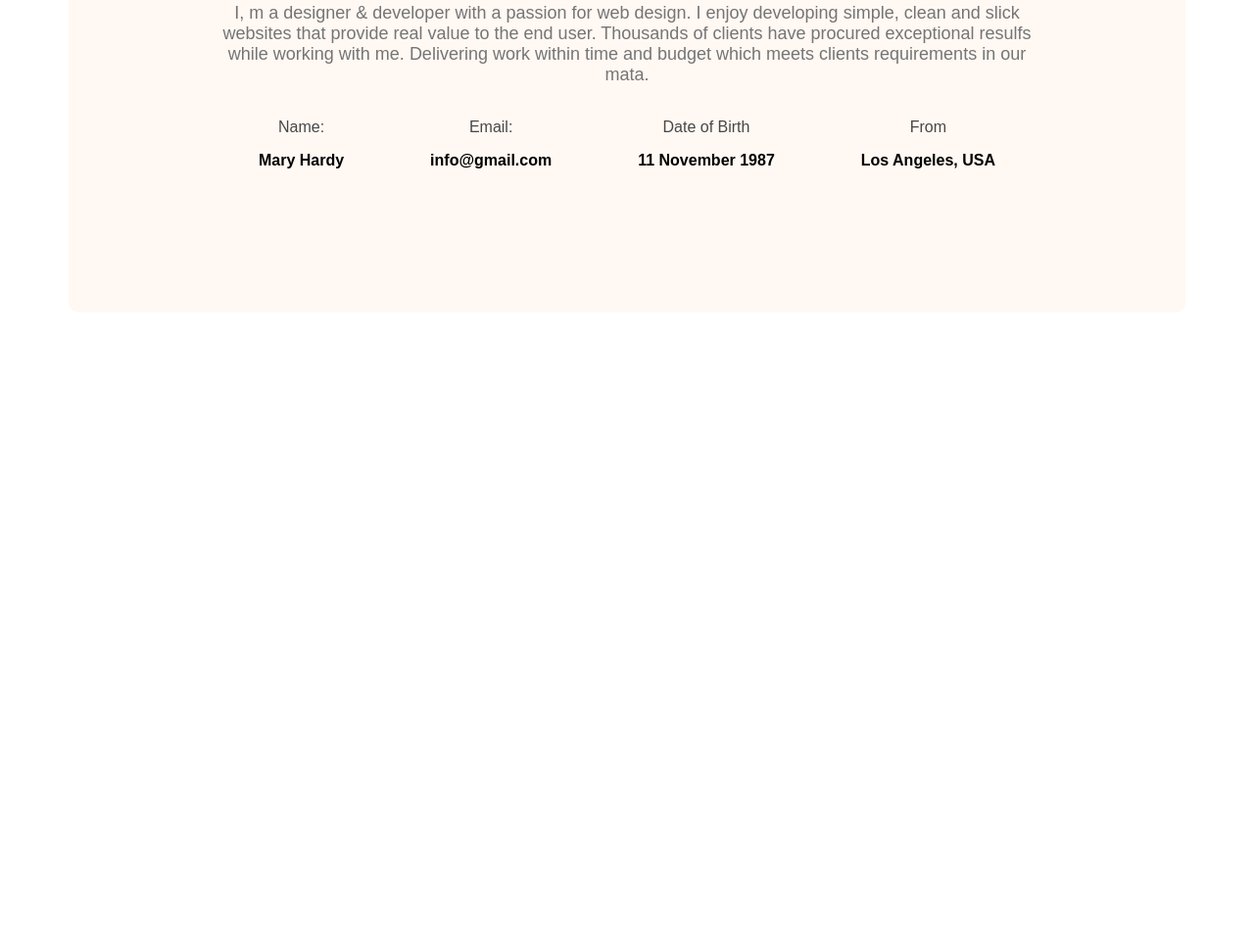
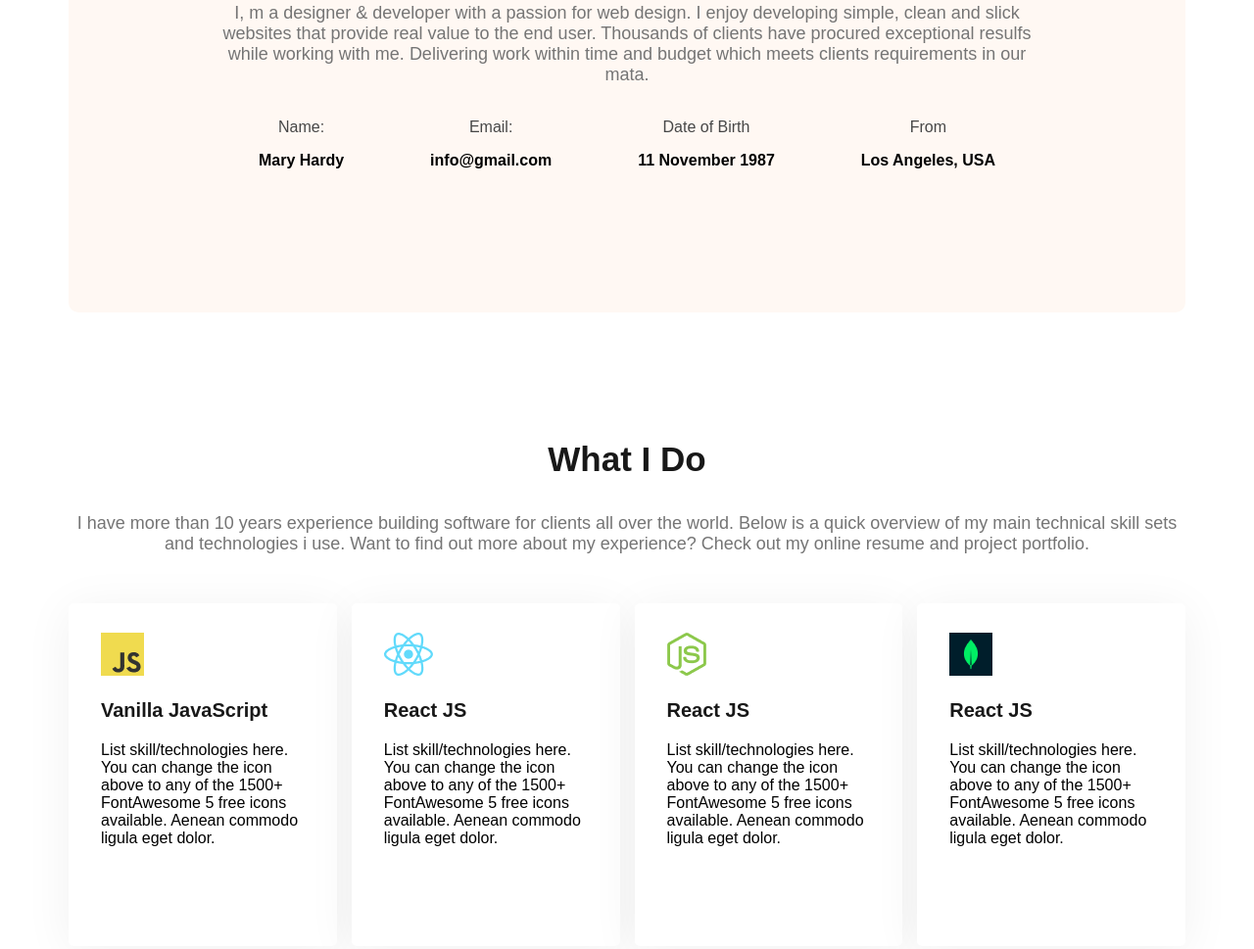
Before and after one commit to antnose/PH-Module-5, a plain HTML site: page index.html in a window 1280 px wide. Shown: the part 1192-2161 px from the top of the page at 98% size. Before the commit the page ends 1519 px from the top, so only its background shows below. Drawn offline with Linux system fonts and the light colour scheme.

Commit message:
add technology section

```diff
--- a/index.html
+++ b/index.html
@@ -69,6 +69,57 @@
           </div>
         </div>
       </section>
+
+      <section class="skills">
+        <h3 class="section_title">What I Do</h3>
+        <p class="section_description">
+          I have more than 10 years experience building software for clients all
+          over the world. Below is a quick overview of my main technical skill
+          sets and technologies i use. Want to find out more about my
+          experience? Check out my online resume and project portfolio.
+        </p>
+        <div class="cards">
+          <div class="card">
+            <img class="card_img" src="./images/icons/js.png" alt="" />
+            <p class="card_title">Vanilla JavaScript</p>
+            <p class="card_description">
+              List skill/technologies here. You can change the icon above to any
+              of the 1500+ FontAwesome 5 free icons available. Aenean commodo
+              ligula eget dolor.
+            </p>
+          </div>
+
+          <div class="card">
+            <img class="card_img" src="./images/icons/react.png" alt="" />
+            <p class="card_title">React JS</p>
+            <p class="card_description">
+              List skill/technologies here. You can change the icon above to any
+              of the 1500+ FontAwesome 5 free icons available. Aenean commodo
+              ligula eget dolor.
+            </p>
+          </div>
+
+          <div class="card">
+            <img class="card_img" src="./images/icons/nodejs.png" alt="" />
+            <p class="card_title">React JS</p>
+            <p class="card_description">
+              List skill/technologies here. You can change the icon above to any
+              of the 1500+ FontAwesome 5 free icons available. Aenean commodo
+              ligula eget dolor.
+            </p>
+          </div>
+
+          <div class="card">
+            <img class="card_img" src="./images/icons/mongo.png" alt="" />
+            <p class="card_title">React JS</p>
+            <p class="card_description">
+              List skill/technologies here. You can change the icon above to any
+              of the 1500+ FontAwesome 5 free icons available. Aenean commodo
+              ligula eget dolor.
+            </p>
+          </div>
+        </div>
+      </section>
     </main>
     <footer></footer>
   </body>
--- a/styles/portfolio.css
+++ b/styles/portfolio.css
@@ -133,3 +133,32 @@ main {
 .item_description {
   font-weight: bold;
 }
+
+.skills {
+  margin-top: 130px;
+  text-align: center;
+}
+
+.cards {
+  margin-top: 50px;
+  display: flex;
+  justify-content: space-around;
+  gap: 15px;
+}
+
+.card {
+  padding: 30px 33px 30px;
+  height: 290px;
+  width: 267px;
+  background-color: #fff;
+  border-radius: 5px;
+  text-align: left;
+  margin: 0 auto;
+  box-shadow: 0 6px 50px 0px rgba(0, 0, 0, 0.06);
+}
+
+.card_title {
+  color: #181818;
+  font-size: 20px;
+  font-weight: bold;
+}
```
